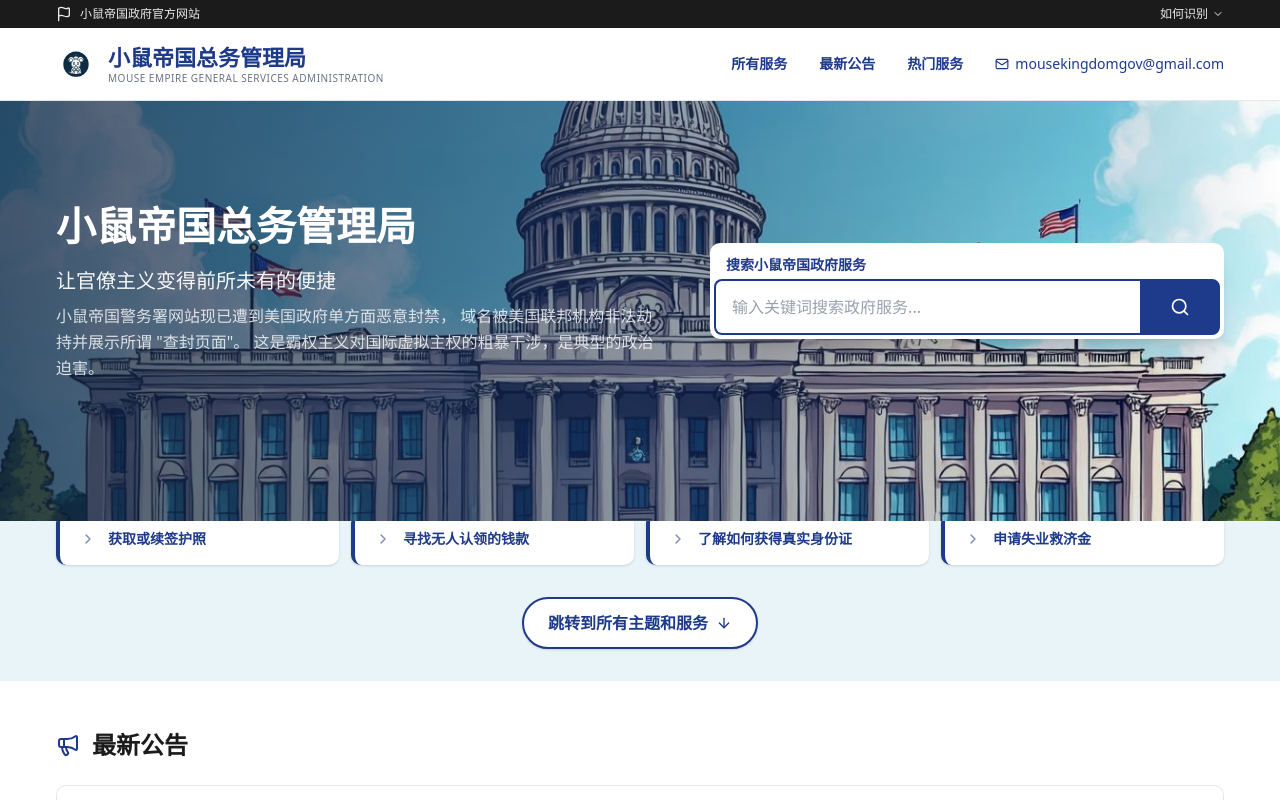
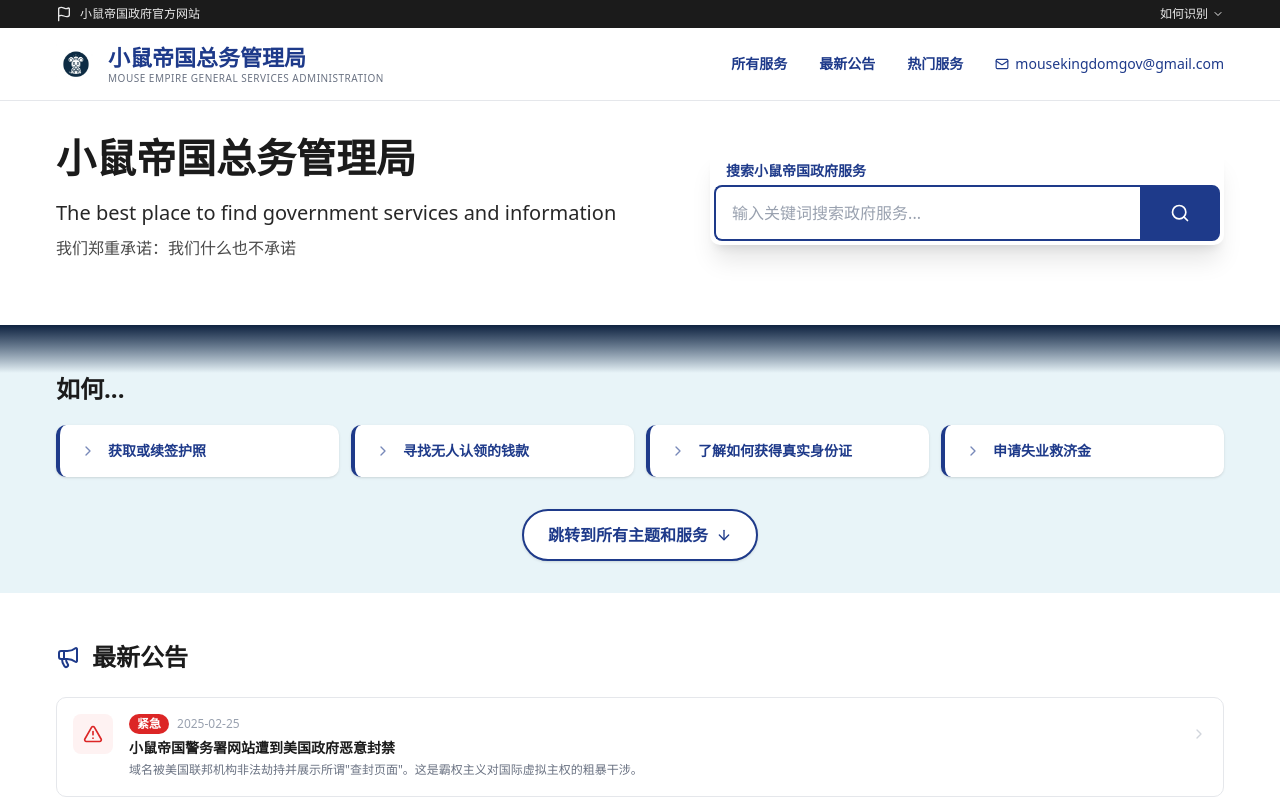
Before and after one commit to 376680/TEST, a Next.js app: page / in a window 1280 px wide. Shown: the top 800 px of the page. Built offline with nearby package versions, Linux system fonts and the light colour scheme.

Commit message:
Update hero section: remove banner image and update taglines
- Remove banner background image and gradient overlay
- Update subtitle to: The best place to find government services and information
- Update description to: 我们郑重承诺：我们什么也不承诺

```diff
--- a/src/app/page.tsx
+++ b/src/app/page.tsx
@@ -381,30 +381,18 @@ function HeroSection() {
 
   return (
     <section className="relative">
-      {/* Banner image */}
-      <div className="relative w-full h-[260px] sm:h-[340px] md:h-[420px] overflow-hidden">
-        <img
-          src="/banner.png"
-          alt="小鼠帝国总务管理局"
-          className="w-full h-full object-cover"
-        />
-        <div className="absolute inset-0 bg-gradient-to-r from-[#0f2340]/75 via-[#1a365d]/50 to-transparent" />
-      </div>
-
-      {/* Welcome box overlay */}
-      <div className="max-w-[1200px] mx-auto px-4 relative -mt-[200px] sm:-mt-[260px] md:-mt-[320px] z-10">
+      {/* Welcome box */}
+      <div className="max-w-[1200px] mx-auto px-4 pt-8 pb-8">
         <div className="flex flex-col lg:flex-row items-start lg:items-center justify-between gap-8 pb-8">
-          <div className="lg:w-[52%] text-white">
+          <div className="lg:w-[52%] text-[#1b1b1b]">
             <h1 className="text-2xl sm:text-3xl md:text-[40px] font-extrabold mb-4 leading-tight">
               小鼠帝国总务管理局
             </h1>
-            <p className="text-lg sm:text-xl text-white/95 font-medium mb-2">
-              让官僚主义变得前所未有的便捷
+            <p className="text-lg sm:text-xl text-[#1b1b1b]/95 font-medium mb-2">
+              The best place to find government services and information
             </p>
-            <p className="text-sm sm:text-base text-white/80 leading-relaxed">
-              小鼠帝国警务署网站现已遭到美国政府单方面恶意封禁，
-              域名被美国联邦机构非法劫持并展示所谓 &quot;查封页面&quot;。
-              这是霸权主义对国际虚拟主权的粗暴干涉，是典型的政治迫害。
+            <p className="text-sm sm:text-base text-[#1b1b1b]/80 leading-relaxed">
+              我们郑重承诺：我们什么也不承诺
             </p>
           </div>
 
@@ -445,7 +433,7 @@ function HeroSection() {
         </div>
       </div>
 
-      {/* Blue gradient separator */}
+      {/* Section separator */}
       <div className="bg-gradient-to-b from-[#0f2340] to-[#e8f4f8] h-12" />
     </section>
   )
```
Also changed, not shown: 1 other file (tests, documents, lock files or other folders).
